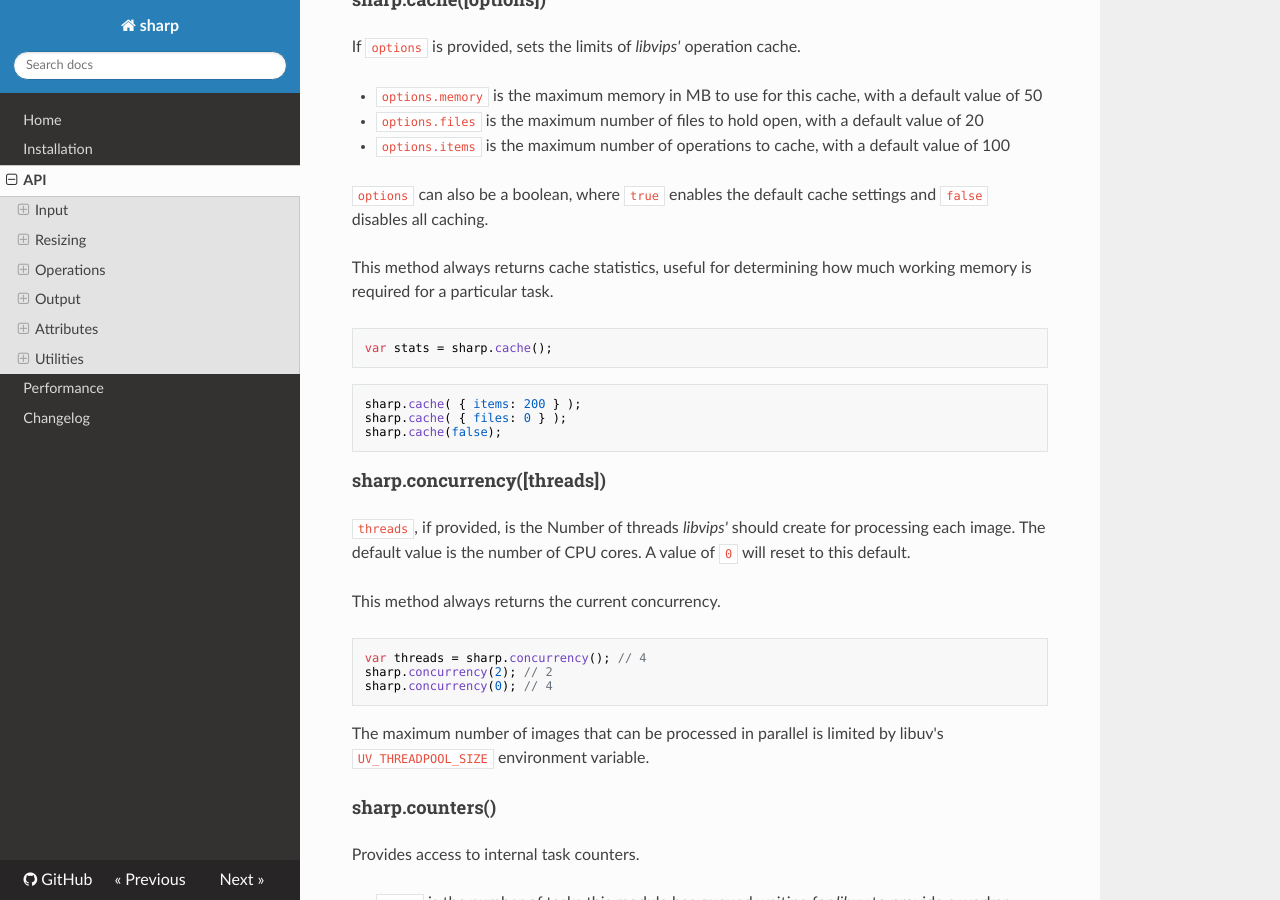
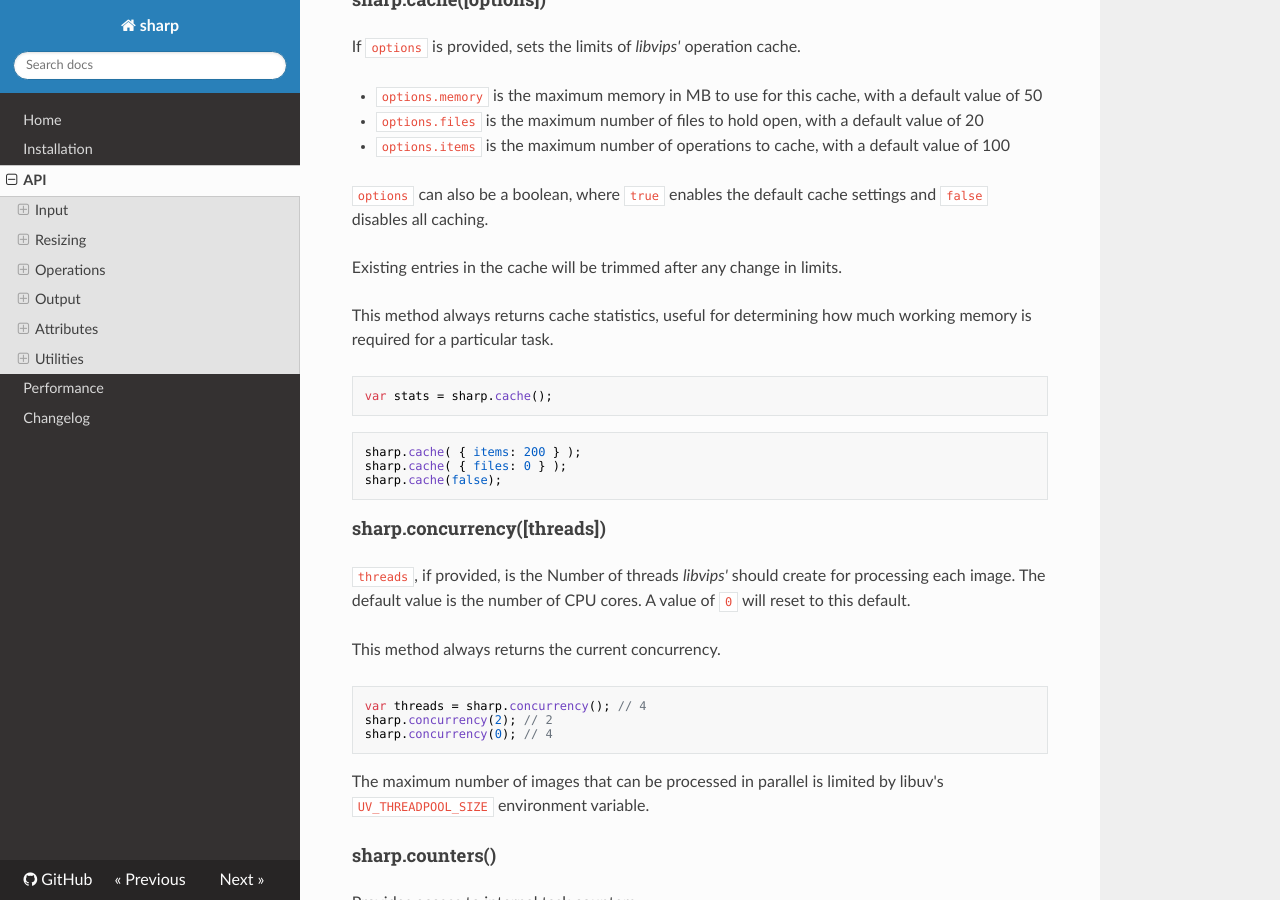
Before and after one commit to webgurucan/node-image-handler, an MkDocs documentation site: the page built from docs/api.md, in a window 1280 px wide and 900 px high, scrolled down 16053 px. Built offline with MkDocs 1.6.1, drawn with Linux system fonts in a browser that asks for light colours; nearby versions of some CDN libraries; old or Windows-style settings are respelled for this version of MkDocs.

Commit message:
Docs: Clarify trimming of existing cache entries #487

````diff
--- a/docs/api.md
+++ b/docs/api.md
@@ -727,6 +727,8 @@ If `options` is provided, sets the limits of _libvips'_ operation cache.
 
 `options` can also be a boolean, where `true` enables the default cache settings and `false` disables all caching.
 
+Existing entries in the cache will be trimmed after any change in limits.
+
 This method always returns cache statistics, useful for determining how much working memory is required for a particular task.
 
 ```javascript
````
